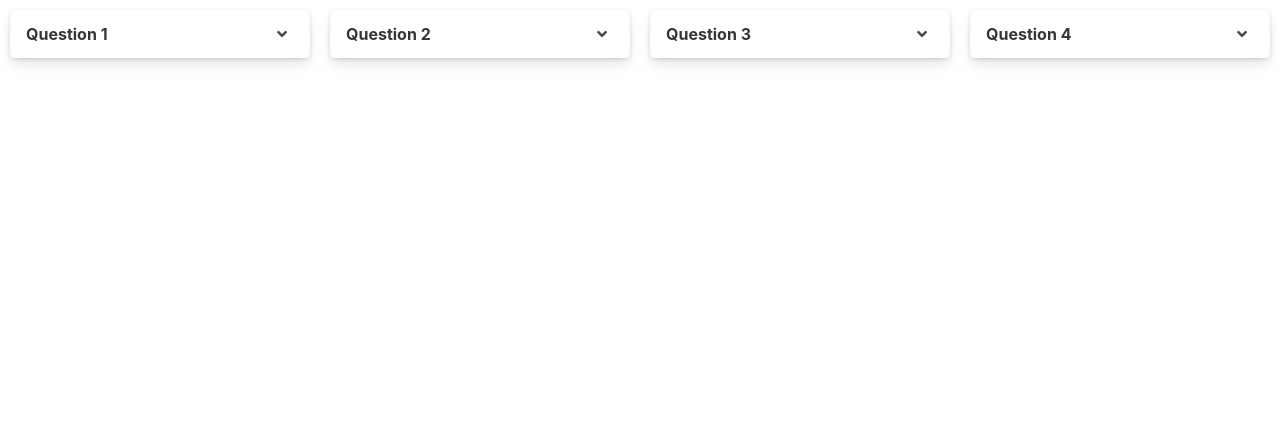
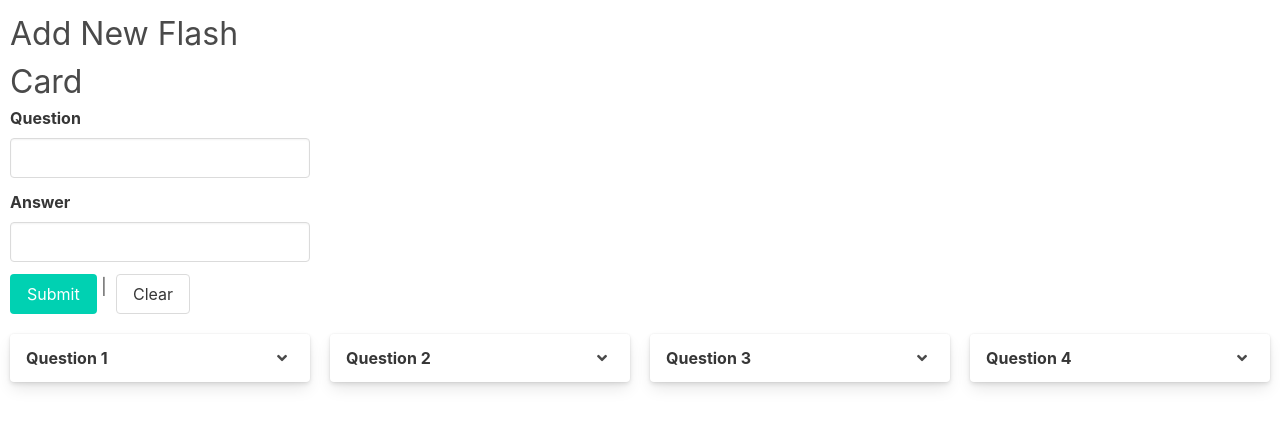
Before and after one commit to walidBouguima/FlashCardGame, an Angular app: page / in a window 1280 px wide. Shown: the top 426 px of the page. Built offline with nearby package versions, Linux system fonts and the light colour scheme.

Commit message:
Add a form to allow user register new questions and answers and style this form

```diff
--- a/src/app/app.component.css
+++ b/src/app/app.component.css
@@ -2,3 +2,11 @@
   display: flex;
   flex-wrap: wrap;
 }
+form {
+  margin: 10px;
+  width: 300px;
+}
+
+.clear-btn {
+  margin-left: 5px;
+}
--- a/src/app/app.component.html
+++ b/src/app/app.component.html
@@ -1,3 +1,24 @@
+<form>
+  <h1 class="is-size-3"> Add New Flash Card</h1>
+  <div class="field">
+    <label for="" class="label">Question</label>
+    <div class="control">
+      <input type="text" class="input" name="question" required>
+    </div>
+  </div>
+  <div class="field">
+    <label for="" class="label">Answer</label>
+    <div class="control">
+      <input type="text" class="input" required name="answer">
+    </div>
+  </div>
+  <button class="button is-primary" type="submit">Submit</button>
+  |
+  <button class="button clear-btn">Clear</button>
+</form>
+
+
+
 <div class="flashes">
   <app-flash *ngFor="let flash of flashes; trackBy: trackFlashById" [flash]="flash"
     (onToggleCard)="handleToggleCard($event)" (onDelete)="handleDelete($event)"
```
